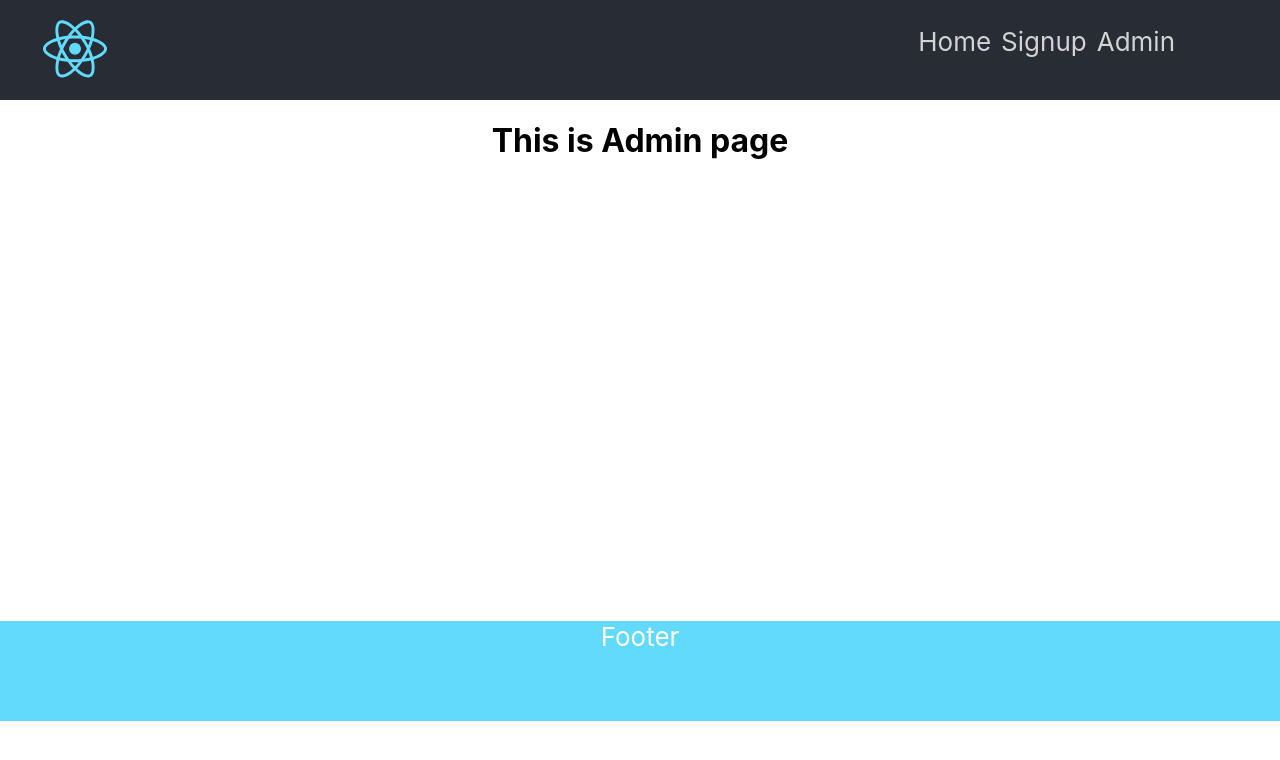
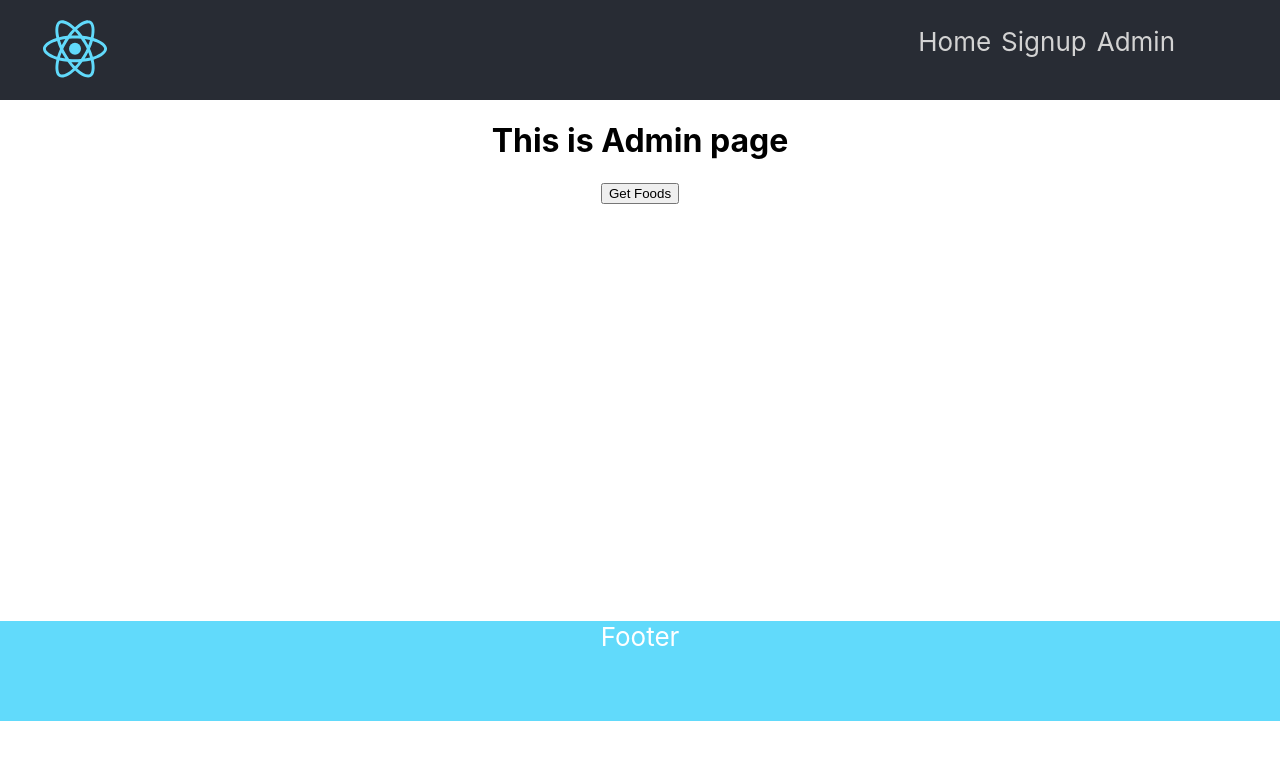
Before and after one commit to dalais/sdku, a React (Create React App) app: page /admin in a window 1280 px wide. Shown: the top 760 px of the page. Built offline with nearby package versions, Linux system fonts and the light colour scheme.

Commit message:
admin page

```diff
--- a/src/_components/_parts/_admin.js
+++ b/src/_components/_parts/_admin.js
@@ -1,10 +1,36 @@
-import React from 'react';
+import React, {useState} from 'react';
+import axios from "axios";
 
 const _admin = () => {
+    const [foods, setFoods] = useState([]);
+    const [fetchError, setFetchError] = useState(null);
+
+    const getFoods = async () => {
+        try {
+            const { data } = await axios.get(`/api/products`);
+            setFoods(data);
+            setFetchError(null);
+        } catch (err) {
+            setFetchError(err.message);
+        }
+    };
 
     return (
         <div className="home">
             <h1>This is Admin page</h1>
+            <section>
+                <button onClick={() => getFoods()}>
+                    Get Foods
+                </button>
+                <ul>
+                    {foods.map((food, i) => (
+                        <li key={i}>{food.name}</li>
+                    ))}
+                </ul>
+                {fetchError && (
+                    <p style={{ color: 'red' }}>{fetchError}</p>
+                )}
+            </section>
         </div>
     );
 };
--- a/src/_components/layout/MainContent.js
+++ b/src/_components/layout/MainContent.js
@@ -5,6 +5,7 @@ import _home from "../_parts/_home";
 import _signup from "../_parts/_signup";
 import _admin from "../_parts/_admin";
 import '../../css/layout/MainContent.css';
+import NotFound from "../pages/NotFound";
 
 const MainContent = props => {
     return (
@@ -13,6 +14,7 @@ const MainContent = props => {
                 <Route exact path={"/"} component={_home}/>
                 <Route path={"/signup"} component={_signup}/>
                 <Route path={"/admin"} component={_admin}/>
+                <Route path={"/not-found"} component={NotFound}/>
             </Switch>
         </div>
     );
--- a/src/_components/pages/Admin.js
+++ b/src/_components/pages/Admin.js
@@ -1,4 +1,4 @@
-import React from 'react';
+import React, { useState } from 'react';
 
 import Header from "../layout/Header";
 import Footer from "../layout/Footer";
@@ -7,7 +7,6 @@ import _admin from "../_parts/_admin";
 import '../../css/layout/App.css';
 
 const Admin = () => {
-
     return (
         <div className="App">
             <Header/>
--- /dev/null
+++ b/src/_components/pages/NotFound.js
@@ -0,0 +1,11 @@
+import React from "react";
+
+const NotFound = () => {
+    return (
+        <div>
+            Not Found 404
+        </div>
+    );
+};
+
+export default NotFound;
--- a/src/setupProxy.js
+++ b/src/setupProxy.js
@@ -1,6 +1,5 @@
 const { createProxyMiddleware } = require('http-proxy-middleware');
 
 module.exports = function(app) {
-    app.use(createProxyMiddleware("/auth", { target: process.env.REACT_APP_BACKEND_PROXY }));
     app.use(createProxyMiddleware("/api", { target: process.env.REACT_APP_BACKEND_PROXY }));
 };
```
